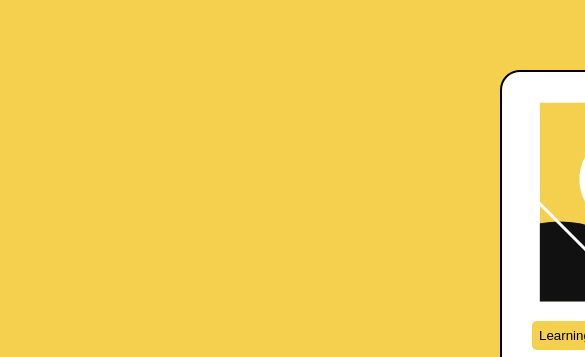
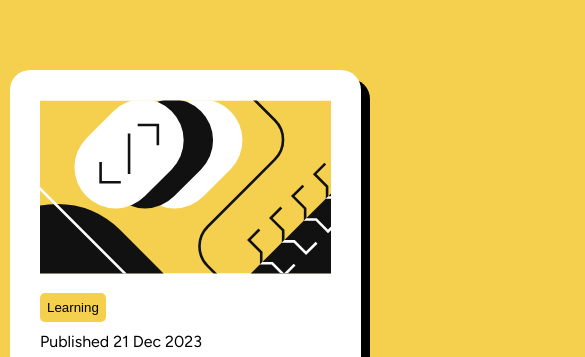
Before and after one commit to MichealOyee/blog-preview, a plain HTML site: page index.html in a window 390 px wide. Shown: the top 357 px of the page, 585 px wide, since content can reach past the window. Drawn offline with Linux system fonts and the light colour scheme.

Commit message:
genesis commit

```diff
--- a/index.html
+++ b/index.html
@@ -18,7 +18,8 @@
         <br>presentation.</p>
     <div class="last">
         <div class="side">
-        <img src="images/image-avatar.webp" alt="" class="greg"><p class="name""><b>Greg Hooper</b></p>
+        <img src="images/image-avatar.webp" alt="" class="greg"><p class="name"><b>Greg Hooper</b></p>
+    </div>
     </div>
     </div>
 </body>
--- a/styles.css
+++ b/styles.css
@@ -11,15 +11,31 @@ body{
     font-family: 'Figtree';
 }
 .container{
+    position: relative;
     background-color: hsl(0, 0%, 100%);
-    border: 20px solid hsl(0, 0%, 100%);
     border-radius: 20px;
     margin-left: 500px;
     margin-right: 200px;
     margin-top: 70px;
     width: 30%;
-    border: 2px solid;
     padding: 30px;
+    box-shadow: 9px 9px;
+}
+.container::before{
+    content: '';
+    top: 0;
+    right: 0;
+    width: 100%;
+    height: 100%;
+    background:  hsl(47, 88%, 63%);
+    position: absolute;
+    animation: showRight 1s ease forwards;
+    animation-delay: .9s;
+}
+@keyframes showRight{
+    100% {
+        width: 0;
+    }
 }
 .article{
     width:  350px;
@@ -57,3 +73,19 @@ p{
     display: flex;
     /* align-items: stretch; */
 }
+.name{
+    margin-left: 10px;
+}
+
+
+@media (max-width: 900px) {
+    .container{
+        margin-left: 10px;
+        margin-right: 10px;
+        width: 90%;
+    }
+    .article{
+        width:  100%;
+        height: auto;
+    }
+}
```
